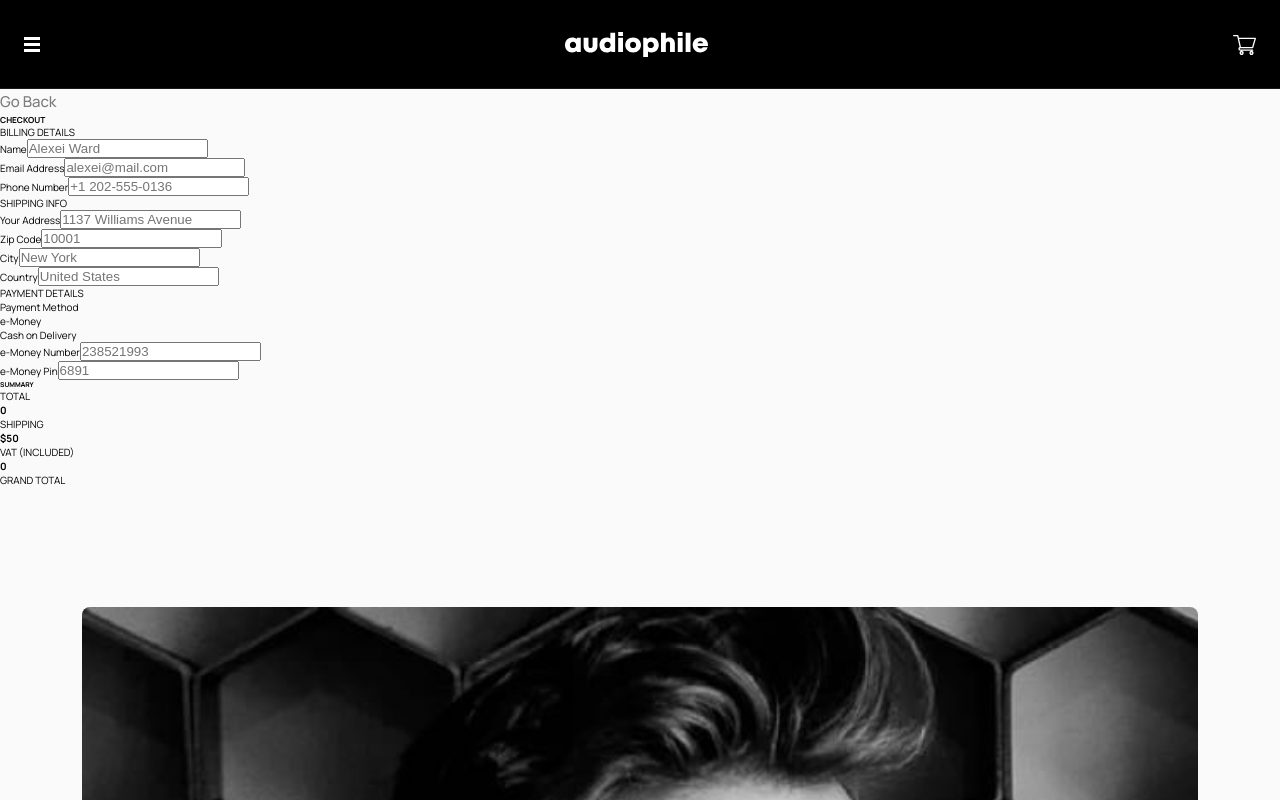
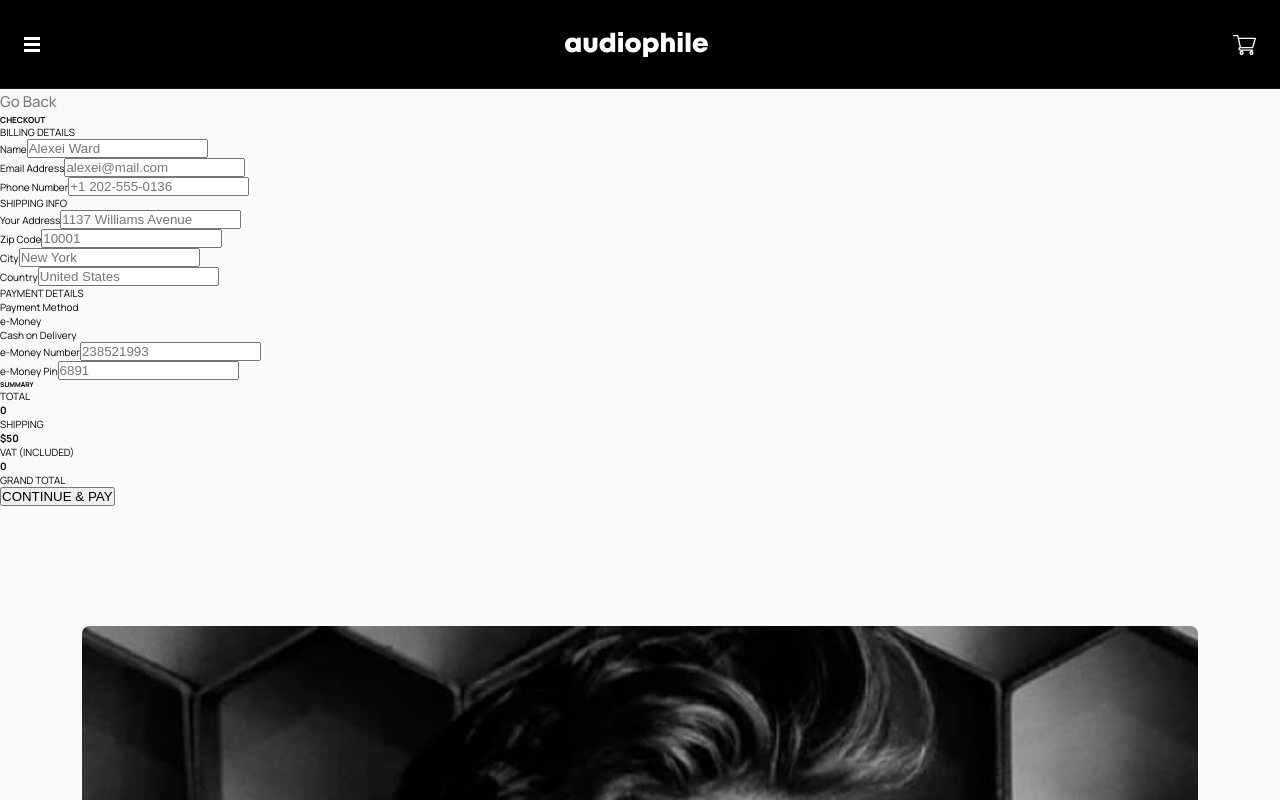
Before and after one commit to GIGAKLIBADZE/audiophile-ecommerce-website, a React (Vite) app: page /checkout in a window 1280 px wide. Shown: the top 800 px of the page. Built offline with nearby package versions, Linux system fonts and the light colour scheme.

Commit message:
add the entire structure of the checkout part

```diff
--- a/src/pages/Checkout.tsx
+++ b/src/pages/Checkout.tsx
@@ -155,6 +155,7 @@ const Checkout: React.FC = () => {
               <strong></strong>
             </div>
           </section>
+          <button>CONTINUE & PAY</button>
         </div>
       </div>
     </div>
```
